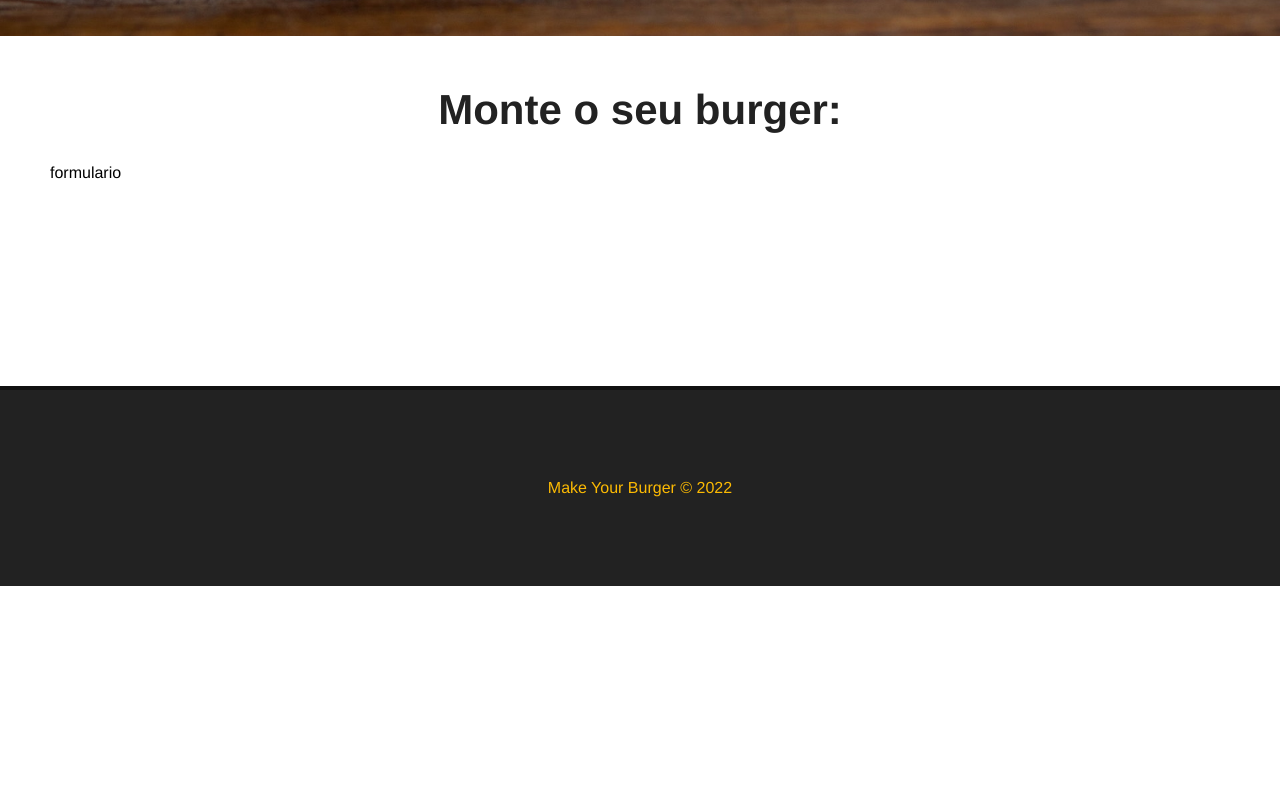
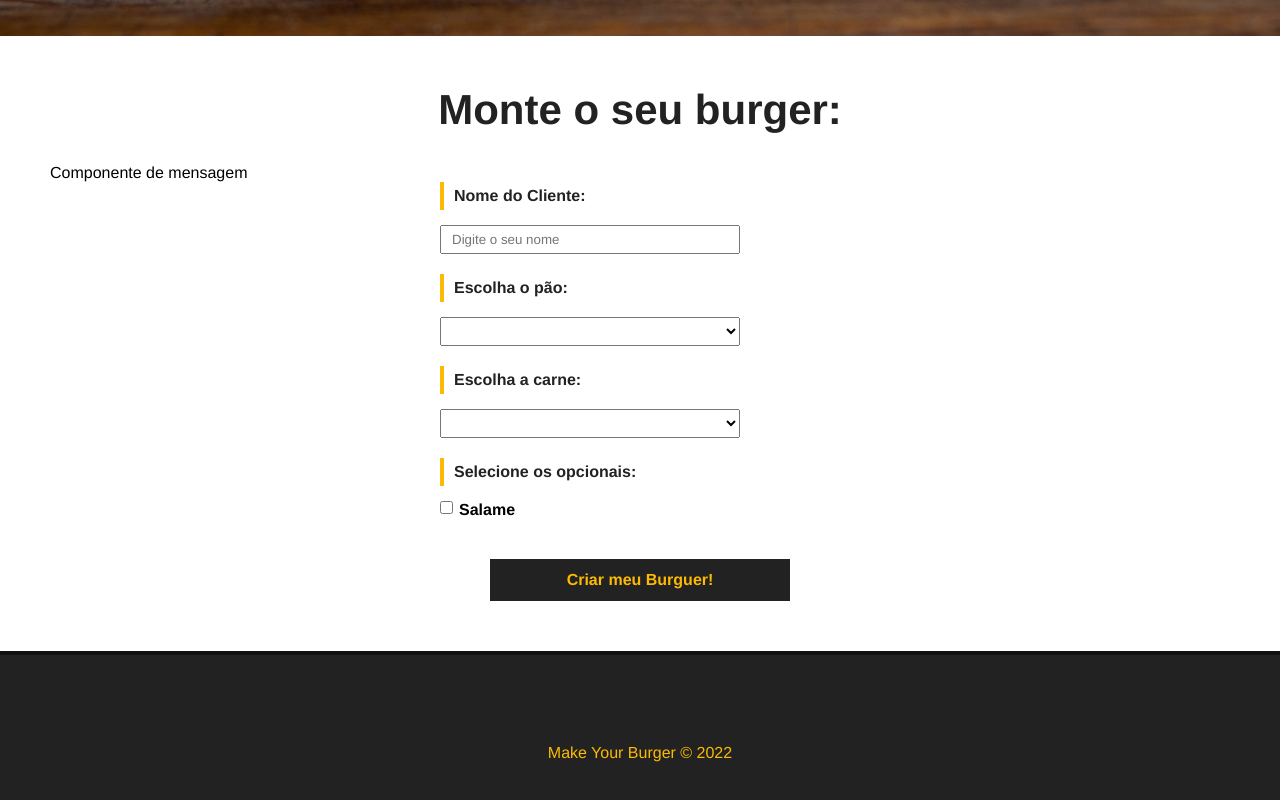
Before and after one commit to AiltonOcchi/make_burger, a Vue app: page / in a window 1280 px wide. Shown: the part 542-1342 px from the top of the page. Before the commit the page ends 1128 px from the top, so only its background shows below. Built offline with nearby package versions, Linux system fonts and the light colour scheme.

Commit message:
Formuário de Pedidos

```diff
--- /dev/null
+++ b/src/components/BurgerForm.vue
@@ -0,0 +1,107 @@
+<template>
+  <div id="">
+    <p>Componente de mensagem</p>
+    <div>
+        <form id="burger-form">
+
+            <div class="input-container">
+                <label for="nome">Nome do Cliente:</label>
+                <input type="text" name="nome" id="nome" v-model="nome" placeholder="Digite o seu nome">
+            </div>
+
+            <div class="input-container">
+                <label for="pao">Escolha o pão:</label>
+                <select name="pao" id="pao" v-model="pao">
+                    <option value="">Selecione seu pão</option>
+                    <option value="integral">Integral</option>
+                </select>
+            </div>
+
+            <div class="input-container">
+                <label for="carne">Escolha a carne:</label>
+                <select name="carne" id="carne" v-model="carne">
+                    <option value="">Selecione o tipo de carne</option>
+                    <option value="maminha">Maminha</option>
+                </select>
+            </div>
+
+            <div id="opcionais-container" class="input-container">
+                <label id="opcionais-title" for="opcionais">Selecione os opcionais:</label>
+                <div class="checkbox-container">
+                    <input type="checkbox" name="opcionais" v-model="opcionais" value="salame">
+                    <span>Salame</span>
+                </div>
+            </div>
+
+             <div class="input-container">
+                <input type="submit" class="submit-btn" value="Criar meu Burguer!">
+            </div>
+        </form>
+    </div>
+  </div>
+</template>
+
+<script>
+export default {
+    name: 'BurgerForm'
+}
+</script>
+
+<style scoped>
+  #burger-form {
+    max-width: 400px;
+    margin: 0 auto;
+  }
+  .input-container {
+    display: flex;
+    flex-direction: column;
+    margin-bottom: 20px;
+  }
+  label {
+    font-weight: bold;
+    margin-bottom: 15px;
+    color: #222;;
+    padding: 5px 10px;
+    border-left: 4px solid #fcba03;
+  }
+  input, select {
+    padding: 5px 10px;
+    width: 300px;
+  }
+  #opcionais-container {
+    flex-direction: row;
+    flex-wrap: wrap;
+  }
+  #opcionais-title {
+    width: 100%;
+  }
+  .checkbox-container {
+    display: flex;
+    align-items: flex-start;
+    width: 50%;
+    margin-bottom: 20px;
+  }
+  .checkbox-container span,
+  .checkbox-container input {
+    width: auto;
+  }
+  .checkbox-container span {
+    margin-left: 6px;
+    font-weight: bold;
+  }
+  .submit-btn {
+    background-color: #222;
+    color:#fcba03;
+    font-weight: bold;
+    border: 2px solid #222;
+    padding: 10px;
+    font-size: 16px;
+    margin: 0 auto;
+    cursor: pointer;
+    transition: .5s;
+  }
+  .submit-btn:hover {
+    background-color: transparent;
+    color: #222;
+  }
+</style>
--- a/src/views/HomeView.vue
+++ b/src/views/HomeView.vue
@@ -2,18 +2,20 @@
   <Banner />
   <div class="main-container">
     <h1>Monte o seu burger:</h1>
-    <p>formulario</p>
+    <BurgerForm />
   </div>
 </template>
 
 <script>
 
 import Banner from '../components/Banner.vue'
+import BurgerForm from '../components/BurgerForm.vue'
 
 export default {
   name: 'HomeView',
   components: {
-    Banner
+    Banner,
+    BurgerForm
   }
 }
 </script>
```
